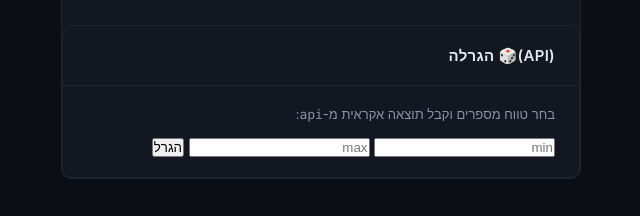
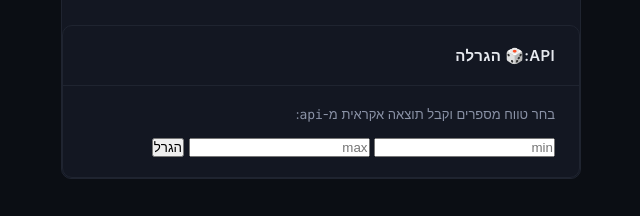
Before and after one commit to orimolco102/microserv-jenkins, a website: page Front/public/index.html in a window 1280 px wide. Shown: the part 408-624 px from the top of the page, 319-959 px from the left. Drawn offline with Linux system fonts and the light colour scheme; no server answers.

Commit message:
html change

```diff
--- a/Front/public/index.html
+++ b/Front/public/index.html
@@ -110,7 +110,7 @@
 
     <div class="card">
       <div class="card-head">
-        <h1> (API)🎲 הגרלה</h1>
+        <h1> API:🎲 הגרלה</h1>
       </div>
       <div class="body">
         <p class="lead">בחר טווח מספרים וקבל תוצאה אקראית מ-<span style="font-family:var(--mono)">api</span>:</p>
```
